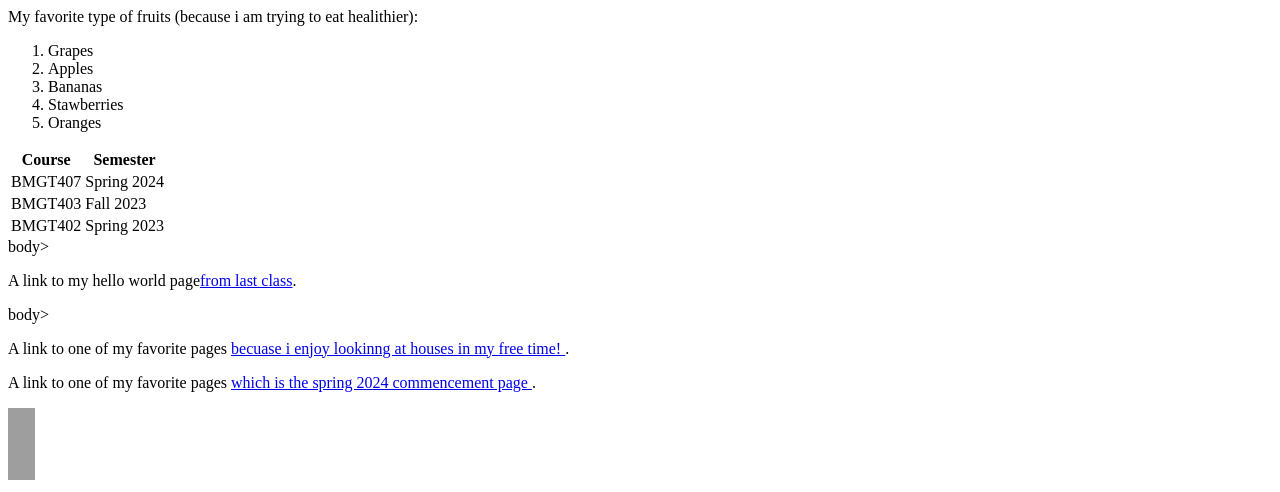
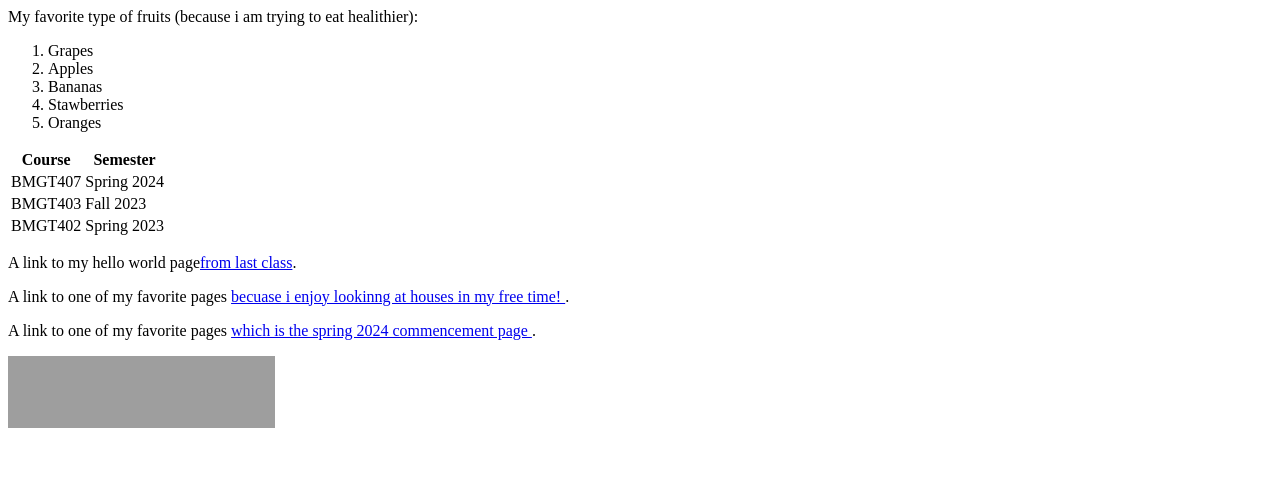
Before and after one commit to otoluwan/helloWorld, a Flask app: template templates/about.html in a window 1280 px wide. Shown: the part 457-949 px from the top of the page. After the commit the page ends 885 px from the top, so only its background shows below. Run offline with Flask 3, Linux system fonts and the light colour scheme; the template is opened without the code that fills it, so the values that code supplies are empty; grey boxes are pictures that could not be loaded.

Commit message:
Commiting correct about page with corrections made

```diff
--- a/templates/about.html
+++ b/templates/about.html
@@ -48,14 +48,12 @@
     </tr>
 </table>
  <!-- Table with 3 rows are completed-->
+<p>A link to my hello world page<a href="/hello">from last class</a>.</p>
 
-body>
-<p>A link to my hello world page<a href="/hello">from last class</a>.</p>
-body>
-<p>A link to one of my favorite pages <a href="https://www.zillow.com/?utm_medium=cpc&utm_source=google&utm_content=1471764169|65545421228|kwd-570802407|603457706088|&semQue=null&gad_source=1&gclid=Cj0KCQiA5rGuBhCnARIsAN11vgTWrSix8IgK2h0GO7JiXPPOIvNcP2zmEMc3oYt9mHtkuDjn0rUr-iMaAmq4EALw_wcB">becuase i enjoy lookinng at houses in my free time! </a>.</p>
+<p>A link to one of my favorite pages <a href="https://www.zillow.com/?utm_medium=cpc&utm_source=google&utm_content=1471764169|65545421228|kwd-570802407|603457706088|&semQue=null&gad_source=1&gclid=Cj0KCQiA5rGuBhCnARIsAN11vgTWrSix8IgK2h0GO7JiXPPOIvNcP2zmEMc3oYt9mHtkuDjn0rUr-iMaAmq4EALw_wcB"> becuase i enjoy lookinng at houses in my free time! </a>.</p>
 <p>A link to one of my favorite pages <a href="https://www.rhsmith.umd.edu/commencement" target="_blank">which is the spring 2024 commencement page </a>.</p>
  <!-- Below is the picture of the Smith logo -->
 <img src="https://terpconnect.umd.edu/~jbono/bmgt407/images/smith-logo.png"
-     width="27"  height="72" alt="Smith Logo">
+     width="267"  height="72" alt="Smith Logo">
 </body>
 </html>
```
